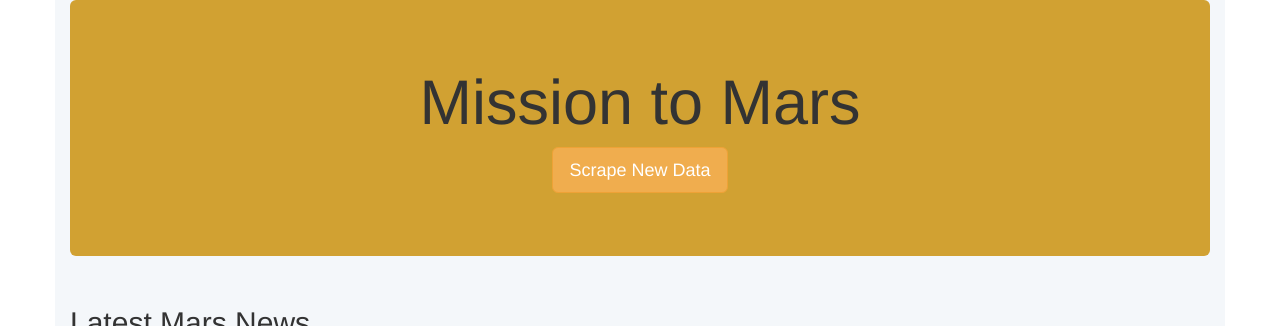
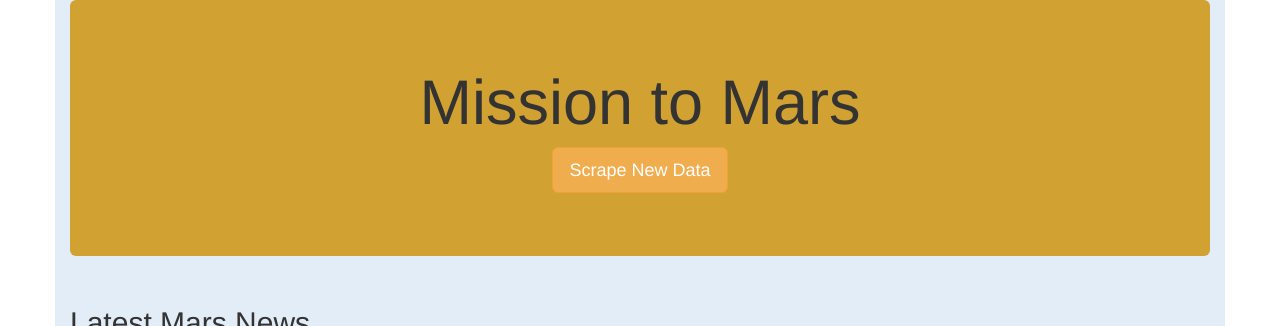
Before and after one commit to THeath15/Mission-to-Mars, a Flask app: page / in a window 1280 px wide. Shown: the top 326 px of the page. Run offline with Flask 2, Linux system fonts and the light colour scheme; data that the repository does not hold is empty; some libraries are stand-ins or nearby versions.

Commit message:
updating final index.html files

```diff
--- a/templates/index.html
+++ b/templates/index.html
@@ -9,14 +9,15 @@
       rel="stylesheet"
       href="https://maxcdn.bootstrapcdn.com/bootstrap/3.3.7/css/bootstrap.min.css"
     />
+
   </head>
   <body>
-    <div class="container" style="background-color:#f4f7fa;">
+    <div class="container" style="background-color:#e3edf8;">
       <!-- Add Jumbotron to Header -->
       <div class="jumbotron text-center" style="background-color:#d1a132;">
         <h1>Mission to Mars</h1>
         <!-- Add a button to activate scraping script -->
-        <p><a class="btn btn-warning btn-lg" href="/scrape" data-toggle="tooltip" title="Click me!" role="button">Scrape New Data</a></p>
+        <p><a class="btn btn-warning btn-lg" href="/scrape" data-toggle="tooltip" title="Click here!" role="button">Scrape New Data</a></p>
       </div>
       <!-- Add section for Mars News -->
       <div class="row" id="mars-news">
@@ -61,7 +62,7 @@
         </div>
 
         {% for hemisphere in mars.hemisphere_data %}
-               <div class="col-xs-6">
+        <div class="col-xs-6">
           <div class="thumbnail">
             <img src="{{hemisphere.img_url | default('static/images/error.png', true)}}" alt="...">
             <div class="caption">
```
